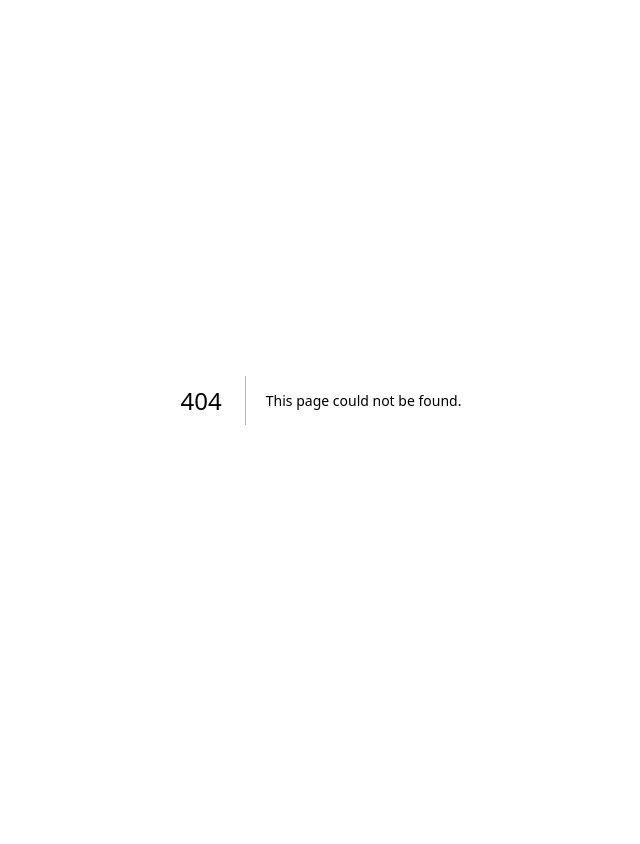
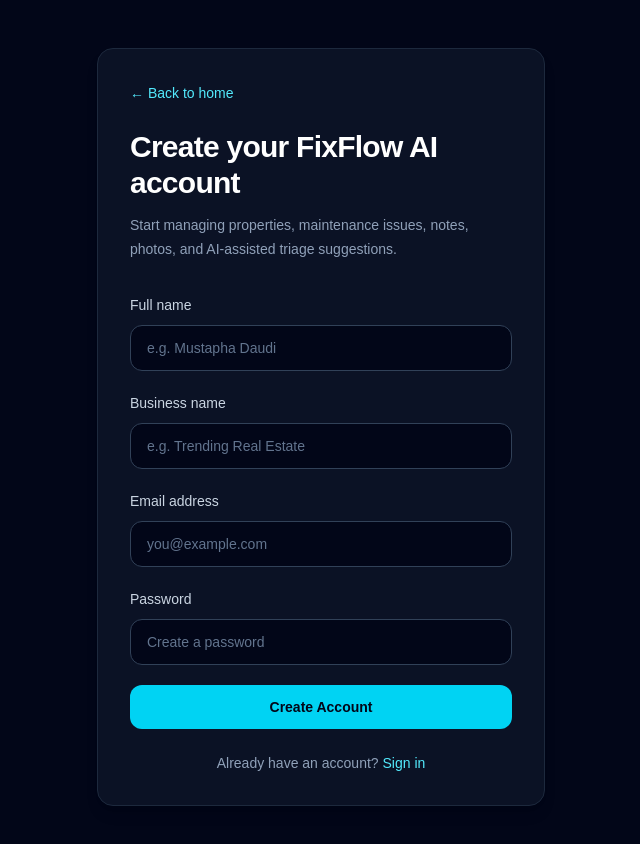
Before and after one commit to mustaphadaudi/fixflow-ai, a Next.js app: page /signup in a window 1280 px wide. Before the commit this address had no page. Shown: the top 844 px of the page, without its empty margins (319-959 px from the left). Before the commit the page ends 800 px from the top, so only its background shows below. Built offline with nearby package versions, Linux system fonts and the light colour scheme.

Commit message:
Create static authentication pages

```diff
--- /dev/null
+++ b/src/app/login/page.tsx
@@ -0,0 +1,60 @@
+export default function LoginPage() {
+  return (
+    <main className="min-h-screen bg-slate-950 text-white">
+      <div className="mx-auto flex min-h-screen max-w-6xl items-center justify-center px-6 py-12">
+        <section className="w-full max-w-md rounded-2xl border border-slate-800 bg-slate-900/70 p-8 shadow-lg">
+          <a href="/" className="text-sm font-medium text-cyan-300">
+            ← Back to home
+          </a>
+
+          <h1 className="mt-6 text-3xl font-bold tracking-tight">
+            Sign in to FixFlow AI
+          </h1>
+
+          <p className="mt-3 text-sm leading-6 text-slate-400">
+            Access your property maintenance dashboard and manage repair issues
+            from one workspace.
+          </p>
+
+          <form className="mt-8 space-y-5">
+            <div>
+              <label className="text-sm font-medium text-slate-300">
+                Email address
+              </label>
+              <input
+                type="email"
+                placeholder="you@example.com"
+                className="mt-2 w-full rounded-xl border border-slate-700 bg-slate-950 px-4 py-3 text-sm text-white outline-none placeholder:text-slate-500 focus:border-cyan-400"
+              />
+            </div>
+
+            <div>
+              <label className="text-sm font-medium text-slate-300">
+                Password
+              </label>
+              <input
+                type="password"
+                placeholder="Enter your password"
+                className="mt-2 w-full rounded-xl border border-slate-700 bg-slate-950 px-4 py-3 text-sm text-white outline-none placeholder:text-slate-500 focus:border-cyan-400"
+              />
+            </div>
+
+            <button
+              type="button"
+              className="w-full rounded-xl bg-cyan-400 px-5 py-3 text-sm font-semibold text-slate-950 transition hover:bg-cyan-300"
+            >
+              Sign In
+            </button>
+          </form>
+
+          <p className="mt-6 text-center text-sm text-slate-400">
+            Do not have an account?{" "}
+            <a href="/signup" className="font-medium text-cyan-300">
+              Create one
+            </a>
+          </p>
+        </section>
+      </div>
+    </main>
+  );
+}
--- a/src/app/page.tsx
+++ b/src/app/page.tsx
@@ -30,6 +30,13 @@ export default function Home() {
   >
     Sign In
   </a>
+
+  <a
+    href="/signup"
+    className="rounded-xl border border-slate-700 px-6 py-3 font-semibold text-slate-200 transition hover:border-cyan-400 hover:text-cyan-300"
+  >
+    Create Account
+  </a>
 </div>
 
         <div className="mt-16 grid w-full gap-6 sm:grid-cols-3">
--- /dev/null
+++ b/src/app/signup/page.tsx
@@ -0,0 +1,80 @@
+export default function SignupPage() {
+  return (
+    <main className="min-h-screen bg-slate-950 text-white">
+      <div className="mx-auto flex min-h-screen max-w-6xl items-center justify-center px-6 py-12">
+        <section className="w-full max-w-md rounded-2xl border border-slate-800 bg-slate-900/70 p-8 shadow-lg">
+          <a href="/" className="text-sm font-medium text-cyan-300">
+            ← Back to home
+          </a>
+
+          <h1 className="mt-6 text-3xl font-bold tracking-tight">
+            Create your FixFlow AI account
+          </h1>
+
+          <p className="mt-3 text-sm leading-6 text-slate-400">
+            Start managing properties, maintenance issues, notes, photos, and
+            AI-assisted triage suggestions.
+          </p>
+
+          <form className="mt-8 space-y-5">
+            <div>
+              <label className="text-sm font-medium text-slate-300">
+                Full name
+              </label>
+              <input
+                placeholder="e.g. Mustapha Daudi"
+                className="mt-2 w-full rounded-xl border border-slate-700 bg-slate-950 px-4 py-3 text-sm text-white outline-none placeholder:text-slate-500 focus:border-cyan-400"
+              />
+            </div>
+
+            <div>
+              <label className="text-sm font-medium text-slate-300">
+                Business name
+              </label>
+              <input
+                placeholder="e.g. Trending Real Estate"
+                className="mt-2 w-full rounded-xl border border-slate-700 bg-slate-950 px-4 py-3 text-sm text-white outline-none placeholder:text-slate-500 focus:border-cyan-400"
+              />
+            </div>
+
+            <div>
+              <label className="text-sm font-medium text-slate-300">
+                Email address
+              </label>
+              <input
+                type="email"
+                placeholder="you@example.com"
+                className="mt-2 w-full rounded-xl border border-slate-700 bg-slate-950 px-4 py-3 text-sm text-white outline-none placeholder:text-slate-500 focus:border-cyan-400"
+              />
+            </div>
+
+            <div>
+              <label className="text-sm font-medium text-slate-300">
+                Password
+              </label>
+              <input
+                type="password"
+                placeholder="Create a password"
+                className="mt-2 w-full rounded-xl border border-slate-700 bg-slate-950 px-4 py-3 text-sm text-white outline-none placeholder:text-slate-500 focus:border-cyan-400"
+              />
+            </div>
+
+            <button
+              type="button"
+              className="w-full rounded-xl bg-cyan-400 px-5 py-3 text-sm font-semibold text-slate-950 transition hover:bg-cyan-300"
+            >
+              Create Account
+            </button>
+          </form>
+
+          <p className="mt-6 text-center text-sm text-slate-400">
+            Already have an account?{" "}
+            <a href="/login" className="font-medium text-cyan-300">
+              Sign in
+            </a>
+          </p>
+        </section>
+      </div>
+    </main>
+  );
+}
```
Lines whose indentation alone changed are shown as unchanged.
